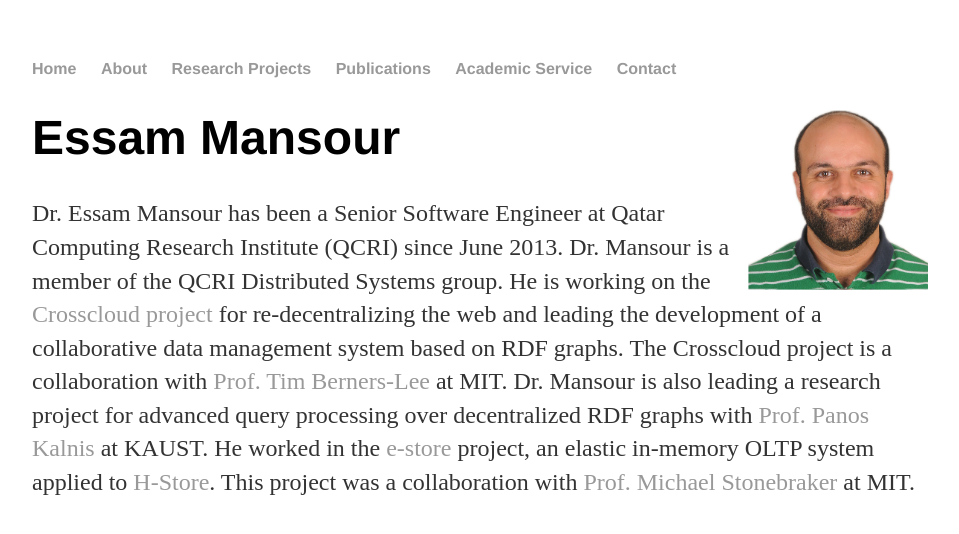
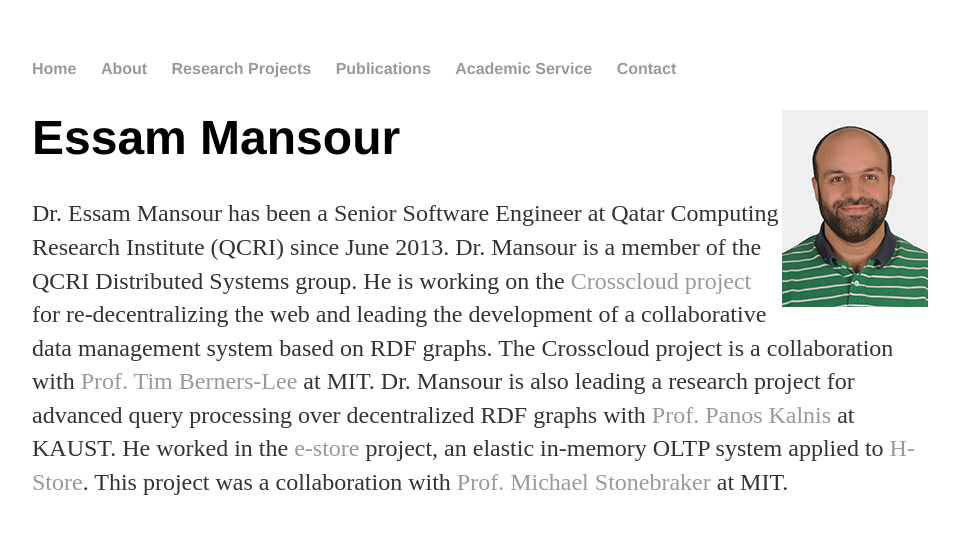
Before and after one commit to mansoure/mansoure.github.io, a Jekyll site: the page built from index.html, in a window 1280 px wide. Shown: the top 534 px of the page, without its empty margins (160-1119 px from the left). Built offline with Jekyll 4.4.1, drawn with Linux system fonts in a browser that asks for light colours.

Commit message:
Update index.html

```diff
--- a/index.html
+++ b/index.html
@@ -5,7 +5,7 @@
 <div class="blurb">
 
 	<div class="img">
-		  <img style="float: right;" alt="thumbnail of Essam" src="images/essam.jpg" width="180px" height="180px" />
+		  <img style="float: right;" alt="thumbnail of Essam" src="images/essam2.jpg"  />
 	</div>
 	<div class="text">
 		<h1>Essam Mansour</h1>
```
